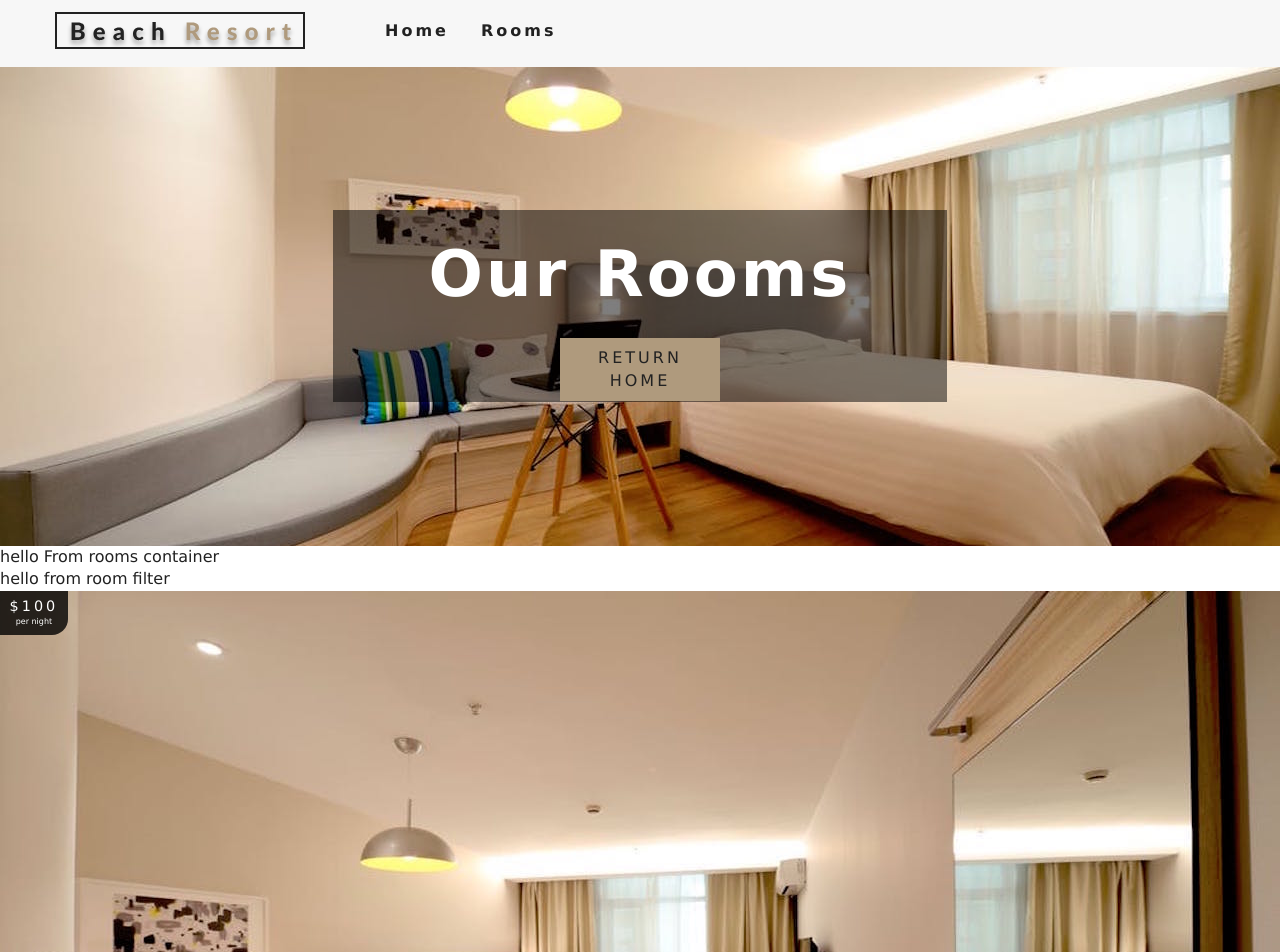
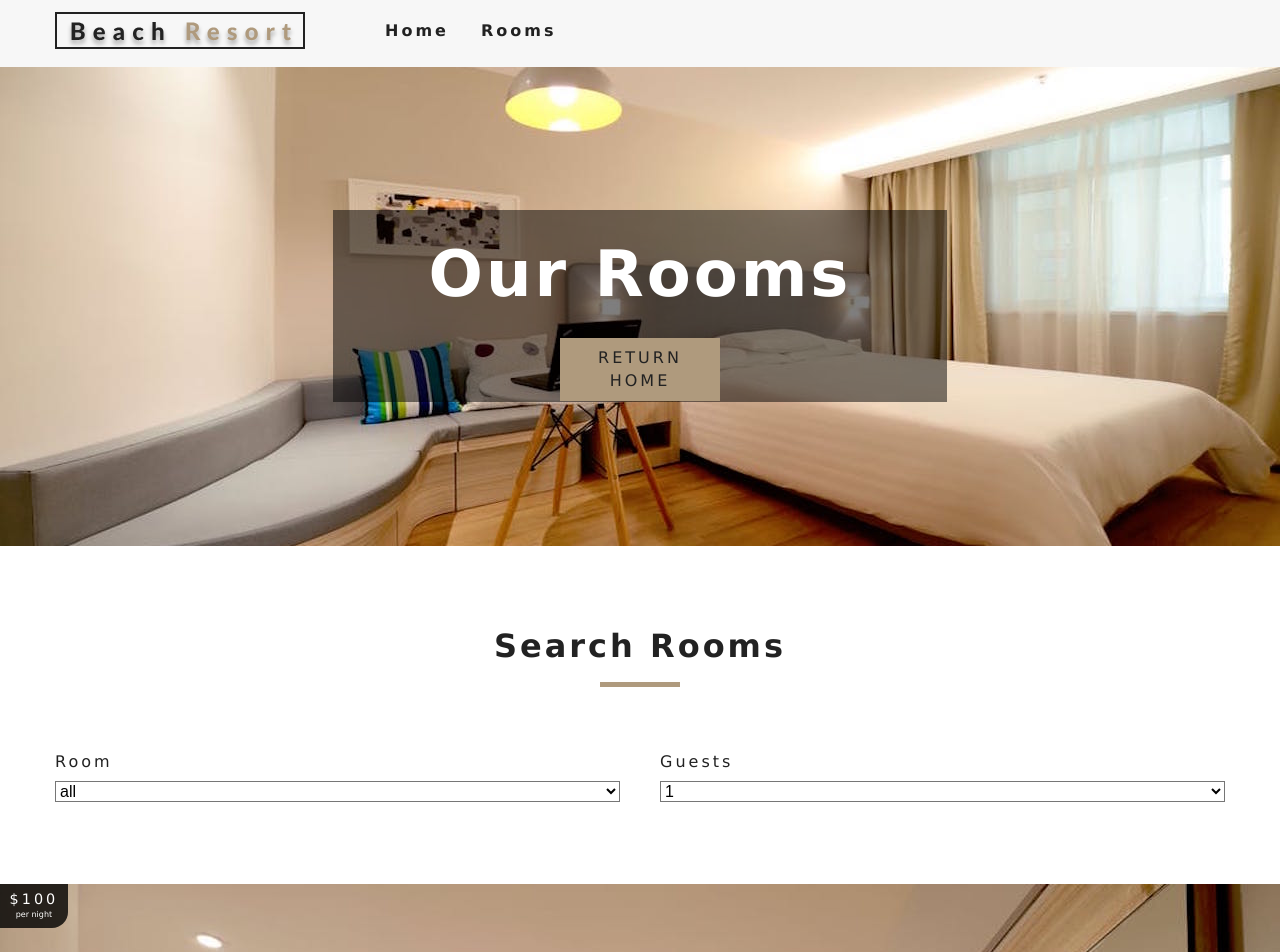
Before and after one commit to TotoroDavid/React-Js-Hotel-Reservation-Site, a React (Create React App) app: page /rooms in a window 1280 px wide. Shown: the top 952 px of the page. Built offline with nearby package versions, Linux system fonts and the light colour scheme.

Commit message:
Add the Guests

```diff
--- a/src/components/RoomsContainer.js
+++ b/src/components/RoomsContainer.js
@@ -11,7 +11,7 @@
                 }
                 return (
                     <>
-                        hello From rooms container
+
                         <RoomsFilter rooms={rooms} />
                         <RoomsList rooms={sortedRooms} />
                     </>
--- a/src/components/RoomsFilter.js
+++ b/src/components/RoomsFilter.js
@@ -1,9 +1,75 @@
 import React from 'react'
+import {useContext} from 'react'
+import {RoomContext} from '../context'
+import Title from '../components/Title'
 
-export default function RoomsFilter() {
+//get all unique values
+const getUnique = (items, value) => {
+    return [...new Set (items.map(item => item [value]))]
+}
+
+export default function RoomsFilter({rooms}) {
+
+    const context = useContext(RoomContext);
+    const {
+        handleChange,
+        type,
+        capacity,
+        price,
+        minPrice,
+        maxPrice,
+        minSize,
+        maxSize,
+        breakfast,
+        pests
+    } = context;
+
+    //get unique types
+    let types = getUnique (rooms, 'type');
+    //add all
+    types = ['all', ...types];
+    //map to jsx
+    types = types.map((item, index) => {
+        return <option value={item} key={index}>{item}</option>
+    })
+
+    let people = getUnique(rooms, 'capacity')
+    people =  people.map((item,index) => {
+        return <option key = {index} value = {item}>{item}</option>
+    })
+
+
     return (
-        <div>
-            hello from room filter
-        </div>
+        <section className='filter-container'>
+            <Title title='search rooms' />
+            <form className='filter-form'>
+                {/*Select type*/}
+                <div className='form-group'>
+                    <label htmlFor="type">room</label>
+                    <select
+                    name="type"
+                    id="type"
+                    value={type}
+                    className='form-control'
+                    onChange={handleChange}>
+                        {types}
+                    </select>
+                </div>
+                {/*end select type*/}
+                {/*guest */}
+                <div className='form-group'>
+                    <label htmlFor="capacity">Guests</label>
+                    <select
+                    name="capacity"
+                    id="capacity"
+                    value={capacity}
+                    className='form-control'
+                    onChange={handleChange}>
+                        {people}
+                    </select>
+                </div>
+                {/*end guests */}
+            </form>
+        </section>
     )
 }
--- a/src/context.js
+++ b/src/context.js
@@ -10,7 +10,16 @@
             rooms:[],
             sortedRooms:[],
             featuredRooms:[],
-            loading: true
+            loading: true,
+            type: 'all',
+            capacity:1,
+            price: 0,
+            minPrice: 0,
+            maxPrice:0,
+            minSize:0,
+            maxSize:0,
+            breakfast: false,
+            pets: false,
             };
 //get Data
     componentDidMount(){
@@ -18,11 +27,16 @@
         let rooms = this.formatData(items);
         let featuredRooms = rooms.filter(room =>
             room.featured === true);
+        let maxPrice = Math.max(...rooms.map(item => item.price));
+        let maxSize = Math.max(...rooms.map(item => item.size));
         this.setState({
             rooms,
             featuredRooms,
             sortedRooms:rooms,
-            loading:false
+            loading:false,
+            price:maxPrice,
+            maxPrice,
+            maxSize
         })
     }
 
@@ -43,10 +57,42 @@
         return room;
     }
 
+    handleChange = event => {
+        const target = event.target;
+        const value = event.type === 'checkbox' ?
+        target.checked :target.value;
+        const name = event.target.name;
+        this.setState({
+            [name] : value
+        }, this.filterRooms)
+        }
+        filterRooms = () => {
+            let {
+                rooms, type, capacity, price, minSize, maxSize, breakfast, pets
+            } = this.state
+
+            //all the rooms
+            let tempRooms = [... rooms];
+            //transform value
+            capacity = parseInt(capacity)
+            //filter by type
+                if (type !== 'all') {
+                    tempRooms = tempRooms.filter( room => room.type === type)
+                }
+                //filter by capacity
+                if (capacity !==1){
+                    tempRooms = tempRooms.filter(room => room.capacity >= capacity)
+                }
+                this.setState({
+                    sortedRooms: tempRooms
+                })
+        }
+
     render() {
         return (
             <RoomContext.Provider value={{...this.state,
-                getRoom: this.getRoom
+                getRoom: this.getRoom,
+                handleChange : this.handleChange
             }}>
                 {this.props.children}
             </RoomContext.Provider>
```
